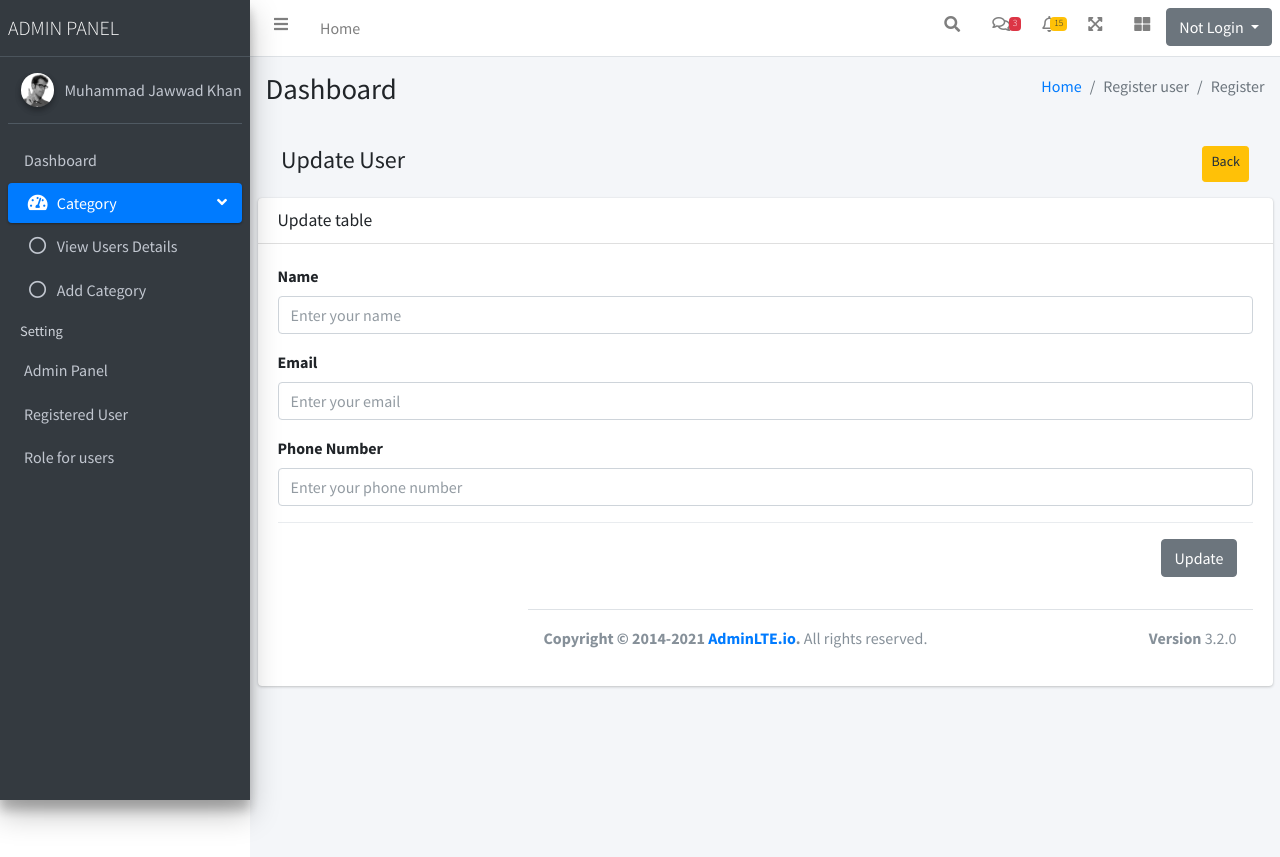
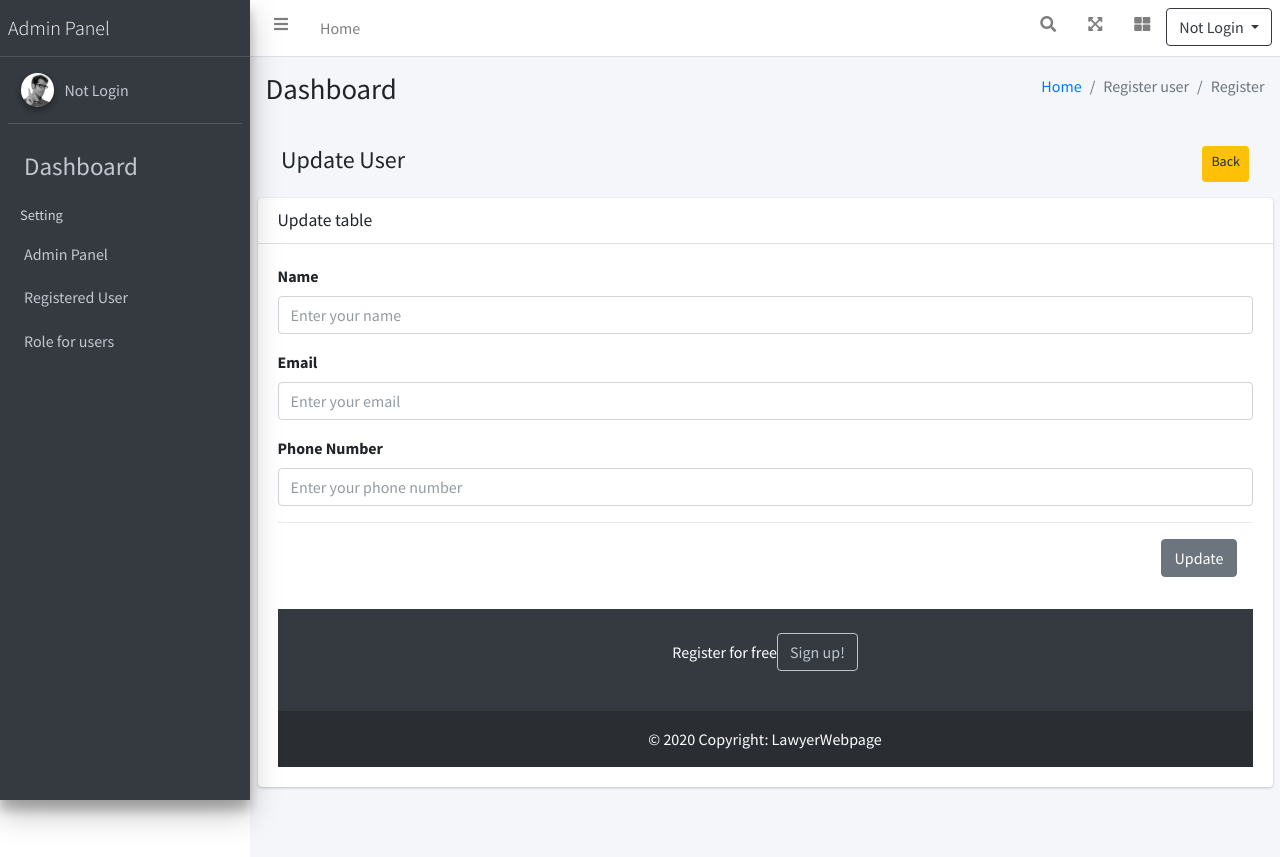
Before and after one commit to jawwad0931/ADMINPANEL, a PHP site: page /Admin/update.php in a window 1280 px wide. Run offline with PHP 8.4, Linux system fonts and the light colour scheme; data that the repository does not hold is empty; some libraries are stand-ins or nearby versions.

Commit message:
Something more add

```diff
--- a/Admin/UserLogin.php
+++ b/Admin/UserLogin.php
@@ -33,6 +33,9 @@ if (isset($_SESSION['auth'])) {
             </form>
           </div>
           <div class="col-md-6">
+            <div class="m-4">
+              <?php include('message.php'); ?>
+            </div>
             <div>
               <img src="Asset/dist/img/login-img.svg" alt="Login Logo" class="img-fluid p-5" />
             </div>
@@ -43,6 +46,8 @@ if (isset($_SESSION['auth'])) {
   </div>
 </section>
 </div>
+<script src="https://cdn.jsdelivr.net/npm/jquery@3.5.1/dist/jquery.slim.min.js" integrity="sha384-DfXdz2htPH0lsSSs5nCTpuj/zy4C+OGpamoFVy38MVBnE+IbbVYUew+OrCXaRkfj" crossorigin="anonymous"></script>
+<script src="https://cdn.jsdelivr.net/npm/bootstrap@4.6.2/dist/js/bootstrap.bundle.min.js" integrity="sha384-Fy6S3B9q64WdZWQUiU+q4/2Lc9npb8tCaSX9FK7E8HnRr0Jz8D6OP9dO5Vg3Q9ct" crossorigin="anonymous"></script>
 <?php
 // include('includes/footer.php');
 ?>
--- a/Admin/code.php
+++ b/Admin/code.php
@@ -46,7 +46,7 @@ if(isset($_POST['AddUser'])){
         session_destroy();
         unset($_SESSION['auth']);
         unset($_SESSION['auth_user']);
-        header('location: Login.php');
+        header('location: UserLogin.php');
         exit(0);
     }
 ?>
--- a/Admin/includes/footer.php
+++ b/Admin/includes/footer.php
@@ -1,10 +1,23 @@
-<footer class="main-footer">
-    <strong>Copyright &copy; 2014-2021 <a href="https://adminlte.io">AdminLTE.io</a>.</strong>
-    All rights reserved.
-    <div class="float-right d-none d-sm-inline-block">
-      <b>Version</b> 3.2.0
+<!-- footer start -->
+  <section class="">
+  <footer class="text-center text-white bg-dark">
+    <div class="container p-4 pb-0">
+      <section class="">
+        <p class="d-flex justify-content-center align-items-center">
+          <span class="me-3">Register for free</span>
+          <button type="button" class="btn btn-outline-light btn-rounded">
+            Sign up!
+          </button>
+        </p>
+      </section>
+    </div>
+    <div class="text-center p-3" style="background-color: rgba(0, 0, 0, 0.2);">
+      © 2020 Copyright:
+      <a class="text-white" href="">LawyerWebpage</a>
     </div>
   </footer>
+</section>
+<!-- footer end -->
 <!-- jQuery -->
 <script src="Asset/plugins/jquery/jquery.min.js"></script>
 <!-- jQuery UI 1.11.4 -->
@@ -15,6 +28,8 @@
 </script>
 <!-- Bootstrap 4 -->
 <script src="Asset/plugins/bootstrap/js/bootstrap.bundle.min.js"></script>
+<script src="https://cdn.jsdelivr.net/npm/jquery@3.5.1/dist/jquery.slim.min.js" integrity="sha384-DfXdz2htPH0lsSSs5nCTpuj/zy4C+OGpamoFVy38MVBnE+IbbVYUew+OrCXaRkfj" crossorigin="anonymous"></script>
+<script src="https://cdn.jsdelivr.net/npm/bootstrap@4.6.2/dist/js/bootstrap.bundle.min.js" integrity="sha384-Fy6S3B9q64WdZWQUiU+q4/2Lc9npb8tCaSX9FK7E8HnRr0Jz8D6OP9dO5Vg3Q9ct" crossorigin="anonymous"></script>
 <!-- ChartJS -->
 <script src="Asset/plugins/chart.js/Chart.min.js"></script>
 <!-- Sparkline -->
@@ -39,16 +54,3 @@
 <script src="Asset/dist/js/demo.js"></script>
 <!-- AdminLTE dashboard demo (This is only for demo purposes) -->
 <script src="Asset/dist/js/pages/dashboard.js"></script>
-<!-- DataTables  & Plugins -->
-<script src="Asset/plugins/datatables/jquery.dataTables.min.js"></script>
-<script src="Asset/plugins/datatables-bs4/js/dataTables.bootstrap4.min.js"></script>
-<script src="Asset/plugins/datatables-responsive/js/dataTables.responsive.min.js"></script>
-<script src="Asset/plugins/datatables-responsive/js/responsive.bootstrap4.min.js"></script>
-<script src="Asset/plugins/datatables-buttons/js/dataTables.buttons.min.js"></script>
-<script src="Asset/plugins/datatables-buttons/js/buttons.bootstrap4.min.js"></script>
-<script src="Asset/plugins/jszip/jszip.min.js"></script>
-<script src="Asset/plugins/pdfmake/pdfmake.min.js"></script>
-<script src="Asset/plugins/pdfmake/vfs_fonts.js"></script>
-<script src="Asset/plugins/datatables-buttons/js/buttons.html5.min.js"></script>
-<script src="Asset/plugins/datatables-buttons/js/buttons.print.min.js"></script>
-<script src="Asset/plugins/datatables-buttons/js/buttons.colVis.min.js"></script>
--- a/Admin/includes/sidebar.php
+++ b/Admin/includes/sidebar.php
@@ -1,8 +1,8 @@
 <!-- Main Sidebar Container -->
 <aside class="main-sidebar sidebar-dark-primary elevation-4">
   <!-- Brand Logo -->
-    <a href="index3.html" class="brand-link">
-      <span class="brand-text font-weight-light">ADMIN PANEL</span>
+  <a href="#" class="brand-link">
+    <span class="brand-text font-weight-light">Admin Panel</span>
   </a>
   <!-- Sidebar -->
   <div class="sidebar">
@@ -12,7 +12,16 @@
         <img src="Asset/dist/img/user2-160x160.jpg" class="img-circle elevation-2" alt="User Image">
       </div>
       <div class="info">
-          <a href="#" class="d-block">Muhammad Jawwad Khan</a>
+        <a href="#" class="d-block">
+          <?php
+          if (isset($_SESSION['auth'])) {
+            echo $_SESSION['auth_user']['name'];
+            // var_dump($_SESSION);
+          } else {
+            echo 'Not Login';
+          }
+          ?>
+        </a>
       </div>
     </div>
     <!-- Sidebar Menu -->
@@ -20,37 +29,14 @@
       <ul class="nav nav-pills nav-sidebar flex-column" data-widget="treeview" role="menu" data-accordion="false">
         <!-- Add icons to the links using the .nav-icon class
                with font-awesome or any other icon font library -->
-          <li class="nav-item">
-            <a href="#" class="nav-link">
-              <p>Dashboard</p>
+        <li class="nav-item" style="font-size:25px;">
+          <a href="index.php" class="nav-link">
+            <p class="">Dashboard</p>
           </a>
-          </li>
-          <li class="nav-item menu-open">
-            <a href="#" class="nav-link active">
-              <i class="nav-icon fas fa-tachometer-alt"></i>
-              <p>
-                Category
-                <i class="right fas fa-angle-left"></i>
-              </p>
-            </a>
-            <ul class="nav nav-treeview">
-              <li class="nav-item">
-                <a href="usersdetail.php" class="nav-link">
-                  <i class="far fa-circle nav-icon"></i>
-                  <p>View Users Details</p>
-                </a>
-              </li>
-              <li class="nav-item">
-                <a href="./index3.html" class="nav-link">
-                  <i class="far fa-circle nav-icon"></i>
-                  <p>Add Category</p>
-                </a>
-              </li>
-            </ul>
         </li>
         <li class="nav-header">Setting</li>
         <li class="nav-item">
-            <a href="#" class="nav-link">
+          <a href="index.php" class="nav-link">
             <p class="text">Admin Panel</p>
           </a>
         </li>
--- a/Admin/includes/topbar.php
+++ b/Admin/includes/topbar.php
@@ -6,7 +6,7 @@
       <a class="nav-link" data-widget="pushmenu" href="#" role="button"><i class="fas fa-bars"></i></a>
     </li>
     <li class="nav-item d-none d-sm-inline-block">
-        <a href="index3.html" class="nav-link">Home</a>
+      <a href="../index.php" class="nav-link">Home</a>
     </li>
   </ul>
 
@@ -35,90 +35,6 @@
     </li>
 
     <!-- Messages Dropdown Menu -->
-      <li class="nav-item dropdown">
-        <a class="nav-link" data-toggle="dropdown" href="#">
-          <i class="far fa-comments"></i>
-          <span class="badge badge-danger navbar-badge">3</span>
-        </a>
-        <div class="dropdown-menu dropdown-menu-lg dropdown-menu-right">
-          <a href="#" class="dropdown-item">
-            <!-- Message Start -->
-            <div class="media">
-              <img src="dist/img/user1-128x128.jpg" alt="User Avatar" class="img-size-50 mr-3 img-circle">
-              <div class="media-body">
-                <h3 class="dropdown-item-title">
-                  Brad Diesel
-                  <span class="float-right text-sm text-danger"><i class="fas fa-star"></i></span>
-                </h3>
-                <p class="text-sm">Call me whenever you can...</p>
-                <p class="text-sm text-muted"><i class="far fa-clock mr-1"></i> 4 Hours Ago</p>
-              </div>
-            </div>
-            <!-- Message End -->
-          </a>
-          <div class="dropdown-divider"></div>
-          <a href="#" class="dropdown-item">
-            <!-- Message Start -->
-            <div class="media">
-              <img src="dist/img/user8-128x128.jpg" alt="User Avatar" class="img-size-50 img-circle mr-3">
-              <div class="media-body">
-                <h3 class="dropdown-item-title">
-                  John Pierce
-                  <span class="float-right text-sm text-muted"><i class="fas fa-star"></i></span>
-                </h3>
-                <p class="text-sm">I got your message bro</p>
-                <p class="text-sm text-muted"><i class="far fa-clock mr-1"></i> 4 Hours Ago</p>
-              </div>
-            </div>
-            <!-- Message End -->
-          </a>
-          <div class="dropdown-divider"></div>
-          <a href="#" class="dropdown-item">
-            <!-- Message Start -->
-            <div class="media">
-              <img src="dist/img/user3-128x128.jpg" alt="User Avatar" class="img-size-50 img-circle mr-3">
-              <div class="media-body">
-                <h3 class="dropdown-item-title">
-                  Nora Silvester
-                  <span class="float-right text-sm text-warning"><i class="fas fa-star"></i></span>
-                </h3>
-                <p class="text-sm">The subject goes here</p>
-                <p class="text-sm text-muted"><i class="far fa-clock mr-1"></i> 4 Hours Ago</p>
-              </div>
-            </div>
-            <!-- Message End -->
-          </a>
-          <div class="dropdown-divider"></div>
-          <a href="#" class="dropdown-item dropdown-footer">See All Messages</a>
-        </div>
-      </li>
-      <!-- Notifications Dropdown Menu -->
-      <li class="nav-item dropdown">
-        <a class="nav-link" data-toggle="dropdown" href="#">
-          <i class="far fa-bell"></i>
-          <span class="badge badge-warning navbar-badge">15</span>
-        </a>
-        <div class="dropdown-menu dropdown-menu-lg dropdown-menu-right">
-          <span class="dropdown-item dropdown-header">15 Notifications</span>
-          <div class="dropdown-divider"></div>
-          <a href="#" class="dropdown-item">
-            <i class="fas fa-envelope mr-2"></i> 4 new messages
-            <span class="float-right text-muted text-sm">3 mins</span>
-          </a>
-          <div class="dropdown-divider"></div>
-          <a href="#" class="dropdown-item">
-            <i class="fas fa-users mr-2"></i> 8 friend requests
-            <span class="float-right text-muted text-sm">12 hours</span>
-          </a>
-          <div class="dropdown-divider"></div>
-          <a href="#" class="dropdown-item">
-            <i class="fas fa-file mr-2"></i> 3 new reports
-            <span class="float-right text-muted text-sm">2 days</span>
-          </a>
-          <div class="dropdown-divider"></div>
-          <a href="#" class="dropdown-item dropdown-footer">See All Notifications</a>
-        </div>
-      </li>
     <li class="nav-item">
       <a class="nav-link" data-widget="fullscreen" href="#" role="button">
         <i class="fas fa-expand-arrows-alt"></i>
@@ -131,22 +47,18 @@
     </li>
     <li>
       <div class="dropdown">
-        <button class="btn btn-secondary dropdown-toggle" type="button" data-toggle="dropdown" aria-expanded="false">
+        <button class="btn btn-outline-dark dropdown-toggle" type="button" data-toggle="dropdown" aria-expanded="false">
           <?php
-          if(isset($_SESSION['auth']))
-          {
+          if (isset($_SESSION['auth'])) {
             echo $_SESSION['auth_user']['name'];
             // var_dump($_SESSION);
-          }
-          else
-          {
+          } else {
             echo 'Not Login';
           }
           ?>
         </button>
         <div class="dropdown-menu">
           <a class="dropdown-item" href="#">Another action</a>
-          <a class="dropdown-item" href="#">Something else here</a>
           <form action="code.php" method="post">
             <button type='submit' name='logoutbtn' class='dropdown-item'>Logout</button>
           </form>
```
Also changed, not shown: Admin/index.php (+20 -26 lines). Lines whose indentation alone changed are shown as unchanged.
